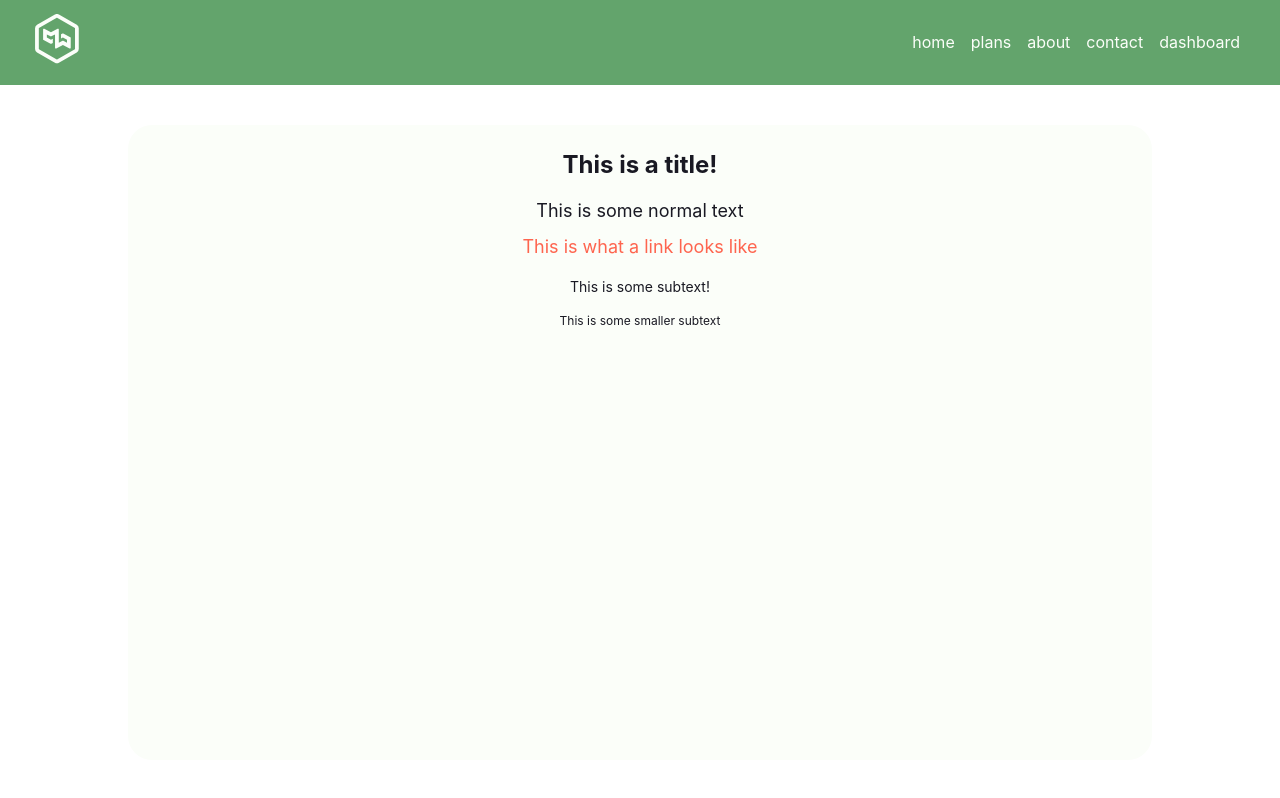
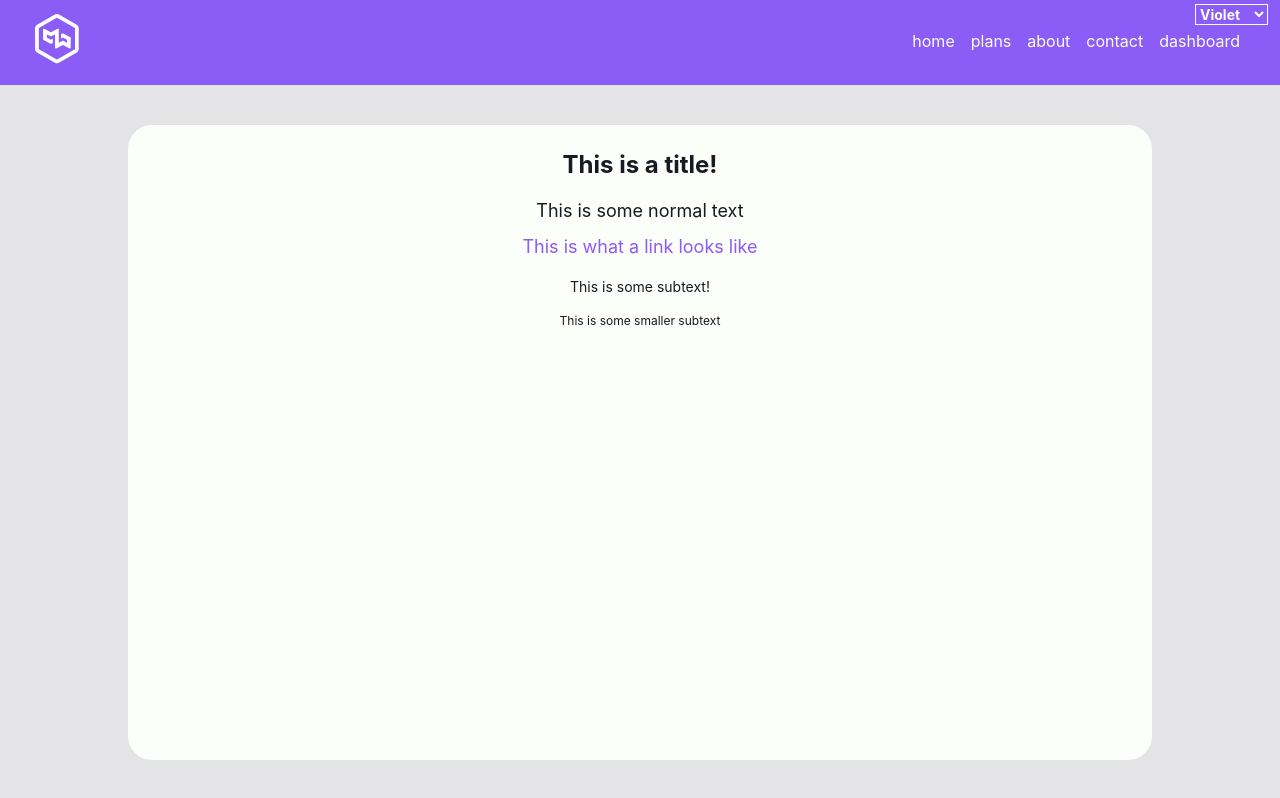
Before and after one commit to JLarsonMWI/next-boilerplate, a Next.js app: page / in a window 1280 px wide. Built offline with nearby package versions, Linux system fonts and the light colour scheme.

Commit message:
feat: implemented theme changer (colorized)

```diff
--- /dev/null
+++ b/components/ThemeChanger.jsx
@@ -0,0 +1,42 @@
+import React, { useEffect, useState } from 'react';
+import { useTheme } from 'next-themes';
+
+const themes = [
+	{ name: 'Violet' },
+	{ name: 'Green' },
+	{ name: 'Rose' },
+	{ name: 'Orange' },
+	{ name: 'Blue' },
+];
+
+function ThemeChanger() {
+	const [mounted, setMounted] = useState(false);
+	const { theme, setTheme } = useTheme();
+
+	// When mounted on client, now we can show the UI
+	useEffect(() => setMounted(true), []);
+
+	if (!mounted) return null;
+
+	return (
+		<div className="-mr-6 flex items-center justify-center bg-th-nav p-1 text-sm font-bold text-th-text-primary">
+			<div>
+				<select
+					name="theme"
+					id="theme-select"
+					className="border border-th-text-secondary bg-th-nav  text-th-text-secondary"
+					onChange={(e) => setTheme(e.currentTarget.value)}
+					value={theme}
+				>
+					{themes.map((t) => (
+						<option key={t.name} value={t.name}>
+							{t.name}
+						</option>
+					))}
+				</select>
+			</div>
+		</div>
+	);
+}
+
+export default ThemeChanger;
--- a/components/nav.jsx
+++ b/components/nav.jsx
@@ -2,6 +2,7 @@ import React from 'react';
 import Head from 'next/head';
 import Link from 'next/link';
 import Image from 'next/image';
+import ThemeChanger from './ThemeChanger';
 
 export default function Nav() {
 	return (
@@ -12,12 +13,15 @@ export default function Nav() {
 				<link rel="icon" href="/favicon.ico" />
 			</Head>
 
-			<header className="h-24 w-full bg-theme-green">
+			<header className="h-24 w-full bg-th-nav">
 				<div className="flex h-full w-full flex-row items-center justify-between px-8">
 					<div className="text-3xl font-bold uppercase text-theme-light">
-						<Image src="/logo.svg" width={50} height={50} fill="white" />
+						<Image src="/logo.svg" width={50} height={50} fill="--text-secondary" />
 					</div>
-					<div className="text-base lowercase text-theme-light">
+
+					<div className="flex h-full flex-col items-end justify-between">
+						<ThemeChanger />
+						<div className="pb-8 text-base lowercase text-th-text-secondary">
 							<ul className="flex flex-row items-center justify-center">
 								<li className="mx-2 cursor-pointer hover:italic hover:underline">
 									<Link href="/">Home</Link>
@@ -37,6 +41,7 @@ export default function Nav() {
 							</ul>
 						</div>
 					</div>
+				</div>
 			</header>
 		</>
 	);
--- a/package.json
+++ b/package.json
@@ -10,6 +10,7 @@
   },
   "dependencies": {
     "next": "12.2.5",
+    "next-themes": "^0.2.0",
     "react": "18.2.0",
     "react-dom": "18.2.0"
   },
--- a/pages/_app.tsx
+++ b/pages/_app.tsx
@@ -1,12 +1,16 @@
+/* eslint-disable react/jsx-filename-extension */
 /* eslint-disable react/jsx-props-no-spreading */
-
 import React from 'react';
 import '../styles/globals.css';
 import { AppProps } from 'next/app';
+import { ThemeProvider } from 'next-themes';
 
 function MyApp({ Component, pageProps }: AppProps) {
-	// eslint-disable-next-line react/jsx-filename-extension
-	return <Component {...pageProps} />;
+	return (
+		<ThemeProvider>
+			<Component {...pageProps} />
+		</ThemeProvider>
+	);
 }
 
 export default MyApp;
--- a/pages/about.jsx
+++ b/pages/about.jsx
@@ -5,15 +5,14 @@ export default function Home() {
 	return (
 		<div className="flex h-screen w-screen flex-col items-center justify-center overflow-x-hidden">
 			<Nav />
-
-			<main className="flex h-full w-full items-center justify-center p-10">
-				<div className="flex h-full w-full max-w-5xl flex-col items-center justify-start rounded-3xl bg-theme-light p-4 text-center text-theme-dark">
+			<main className="flex h-full w-full items-center justify-center bg-th-background-primary p-10">
+				<div className="flex h-full w-full max-w-5xl flex-col items-center justify-start rounded-3xl bg-th-background-secondary p-4 text-center text-th-text-primary">
 					<div className="py-2 text-2xl font-bold">
 						<p>This is a title!</p>
 					</div>
 					<div className="py-2 text-lg">
 						<p className="mb-2">This is some normal text</p>
-						<p className="cursor-pointer text-theme-orange hover:underline">
+						<p className="cursor-pointer text-th-text-link hover:underline">
 							This is what a link looks like
 						</p>
 					</div>
--- a/pages/contact.jsx
+++ b/pages/contact.jsx
@@ -5,15 +5,14 @@ export default function Home() {
 	return (
 		<div className="flex h-screen w-screen flex-col items-center justify-center overflow-x-hidden">
 			<Nav />
-
-			<main className="flex h-full w-full items-center justify-center p-10">
-				<div className="flex h-full w-full max-w-5xl flex-col items-center justify-start rounded-3xl bg-theme-light p-4 text-center text-theme-dark">
+			<main className="flex h-full w-full items-center justify-center bg-th-background-primary p-10">
+				<div className="flex h-full w-full max-w-5xl flex-col items-center justify-start rounded-3xl bg-th-background-secondary p-4 text-center text-th-text-primary">
 					<div className="py-2 text-2xl font-bold">
 						<p>This is a title!</p>
 					</div>
 					<div className="py-2 text-lg">
 						<p className="mb-2">This is some normal text</p>
-						<p className="cursor-pointer text-theme-orange hover:underline">
+						<p className="cursor-pointer text-th-text-link hover:underline">
 							This is what a link looks like
 						</p>
 					</div>
--- a/pages/dashboard.jsx
+++ b/pages/dashboard.jsx
@@ -5,15 +5,14 @@ export default function Home() {
 	return (
 		<div className="flex h-screen w-screen flex-col items-center justify-center overflow-x-hidden">
 			<Nav />
-
-			<main className="flex h-full w-full items-center justify-center p-10">
-				<div className="flex h-full w-full max-w-5xl flex-col items-center justify-start rounded-3xl bg-theme-light p-4 text-center text-theme-dark">
+			<main className="flex h-full w-full items-center justify-center bg-th-background-primary p-10">
+				<div className="flex h-full w-full max-w-5xl flex-col items-center justify-start rounded-3xl bg-th-background-secondary p-4 text-center text-th-text-primary">
 					<div className="py-2 text-2xl font-bold">
 						<p>This is a title!</p>
 					</div>
 					<div className="py-2 text-lg">
 						<p className="mb-2">This is some normal text</p>
-						<p className="cursor-pointer text-theme-orange hover:underline">
+						<p className="cursor-pointer text-th-text-link hover:underline">
 							This is what a link looks like
 						</p>
 					</div>
--- a/pages/index.jsx
+++ b/pages/index.jsx
@@ -5,15 +5,14 @@ export default function Home() {
 	return (
 		<div className="flex h-screen w-screen flex-col items-center justify-center overflow-x-hidden">
 			<Nav />
-
-			<main className="flex h-full w-full items-center justify-center p-10">
-				<div className="flex h-full w-full max-w-5xl flex-col items-center justify-start rounded-3xl bg-theme-light p-4 text-center text-theme-dark">
+			<main className="flex h-full w-full items-center justify-center bg-th-background-primary p-10">
+				<div className="flex h-full w-full max-w-5xl flex-col items-center justify-start rounded-3xl bg-th-background-secondary p-4 text-center text-th-text-primary">
 					<div className="py-2 text-2xl font-bold">
 						<p>This is a title!</p>
 					</div>
 					<div className="py-2 text-lg">
 						<p className="mb-2">This is some normal text</p>
-						<p className="cursor-pointer text-theme-orange hover:underline">
+						<p className="cursor-pointer text-th-text-link hover:underline">
 							This is what a link looks like
 						</p>
 					</div>
--- a/pages/plans.jsx
+++ b/pages/plans.jsx
@@ -5,15 +5,14 @@ export default function Home() {
 	return (
 		<div className="flex h-screen w-screen flex-col items-center justify-center overflow-x-hidden">
 			<Nav />
-
-			<main className="flex h-full w-full items-center justify-center p-10">
-				<div className="flex h-full w-full max-w-5xl flex-col items-center justify-start rounded-3xl bg-theme-light p-4 text-center text-theme-dark">
+			<main className="flex h-full w-full items-center justify-center bg-th-background-primary p-10">
+				<div className="flex h-full w-full max-w-5xl flex-col items-center justify-start rounded-3xl bg-th-background-secondary p-4 text-center text-th-text-primary">
 					<div className="py-2 text-2xl font-bold">
 						<p>This is a title!</p>
 					</div>
 					<div className="py-2 text-lg">
 						<p className="mb-2">This is some normal text</p>
-						<p className="cursor-pointer text-theme-orange hover:underline">
+						<p className="cursor-pointer text-th-text-link hover:underline">
 							This is what a link looks like
 						</p>
 					</div>
--- a/styles/globals.css
+++ b/styles/globals.css
@@ -1,6 +1,36 @@
 @tailwind base;
 @tailwind components;
 @tailwind utilities;
+
+:root {
+	--nav: theme('colors.violet.500');
+	--background-primary: theme('colors.zinc.200');
+	--background-secondary: theme('colors.theme.light');
+
+	--text-primary: theme('colors.theme.dark');
+	--text-secondary: theme('colors.theme.light');
+	--text-link: theme('colors.violet.500');
+}
+
+[data-theme='Green'] {
+	--nav: theme('colors.emerald.500');
+	--text-link: theme('colors.green.500');
+}
+
+[data-theme='Rose'] {
+	--nav: theme('colors.rose.500');
+	--text-link: theme('colors.rose.500');
+}
+
+[data-theme='Orange'] {
+	--nav: theme('colors.orange.500');
+	--text-link: theme('colors.orange.500');
+}
+
+[data-theme='Blue'] {
+	--nav: theme('colors.blue.500');
+	--text-link: theme('colors.blue.500');
+}
 
 html,
 body {
@@ -18,12 +48,3 @@ a {
 * {
 	box-sizing: border-box;
 }
-
-@media (prefers-color-scheme: dark) {
-	html {
-		color-scheme: dark;
-	}
-	body {
-		@apply bg-theme-grey text-theme-dark;
-	}
-}
--- a/tailwind.config.js
+++ b/tailwind.config.js
@@ -1,15 +1,35 @@
 /** @type {import('tailwindcss').Config} */
 module.exports = {
 	content: ['./pages/**/*.{js,ts,jsx,tsx}', './components/**/*.{js,ts,jsx,tsx}'],
+	darkMode: false, // true, false, media, class
 	theme: {
 		extend: {
 			colors: {
+				'th-nav': 'var(--nav)',
+				'th-background-primary': 'var(--background-primary)',
+				'th-background-secondary': 'var(--background-secondary)',
+				'th-text-primary': 'var(--text-primary)',
+				'th-text-secondary': 'var(--text-secondary)',
+				'th-text-link': 'var(--text-link)',
 				theme: {
 					light: '#FBFEF9',
 					dark: '#191923',
-					green: '#63A46C',
-					grey: '#898980',
-					orange: '#FE654F',
+					// green: 'colors.green.500',
+					// grey: 'colors.zinc.500',
+					// orange: 'colors.orange.500',
+					// rose: 'colors.rose.500',
+					// blue: 'colors.blue.500',
+					// red: 'colors.red.500',
+					// emerald: 'colors.emerald.500',
+					// teal: 'colors.teal.500',
+					// sky: 'colors.sky.500',
+					// cyan: 'colors.cyan.500',
+					// fuchsia: 'colors.fuchsia.500',
+					// violet: 'colors.violet.500',
+					// indigo: 'colors.indigo.500',
+					// pink: 'colors.pink.500',
+					// purple: 'colors.purple.500',
+					// amber: 'colors.amber.500',
 				},
 			},
 		},
```
Also changed, not shown: 2 other files (tests, documents, lock files or other folders). Lines whose indentation alone changed are shown as unchanged.
